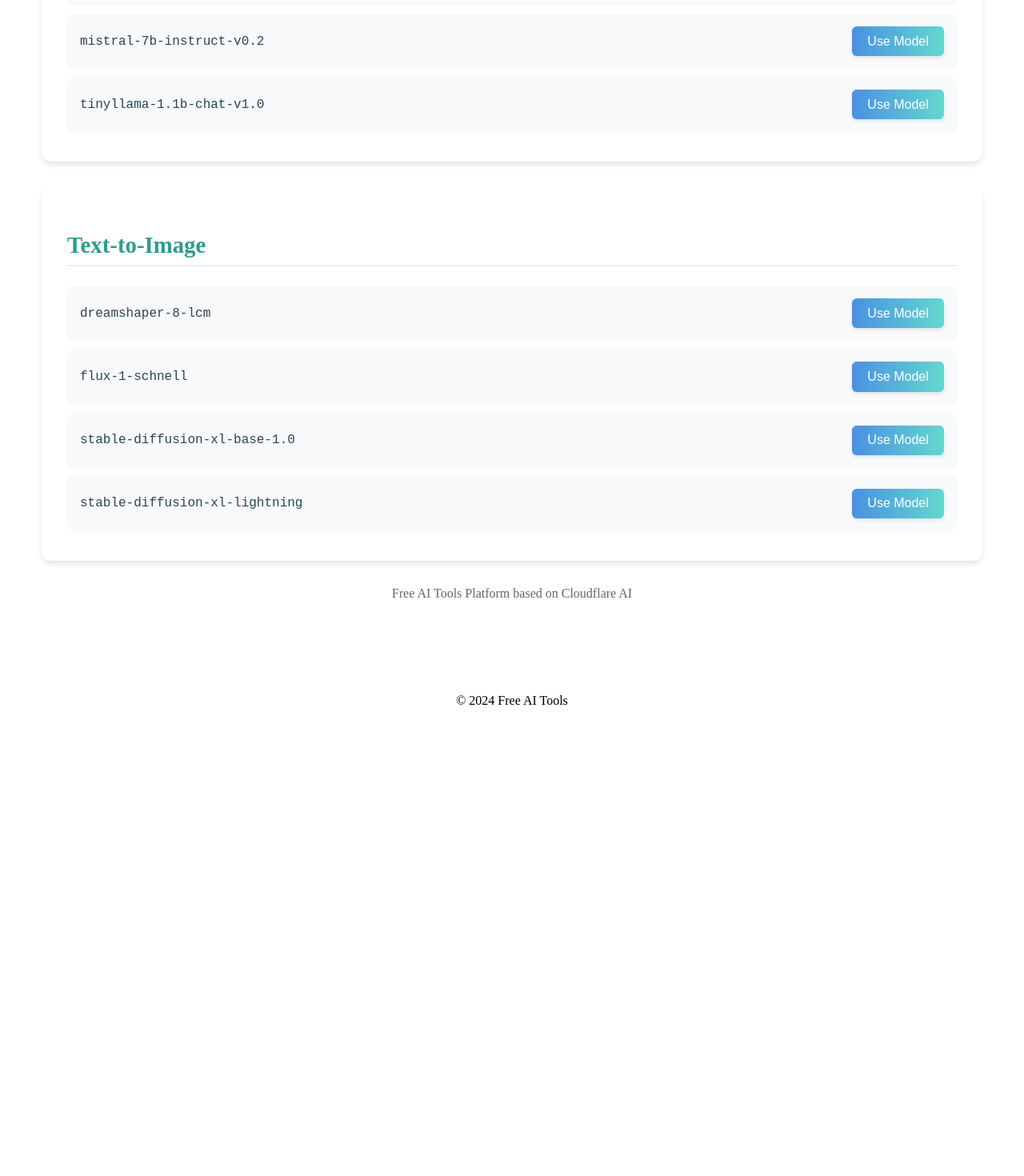
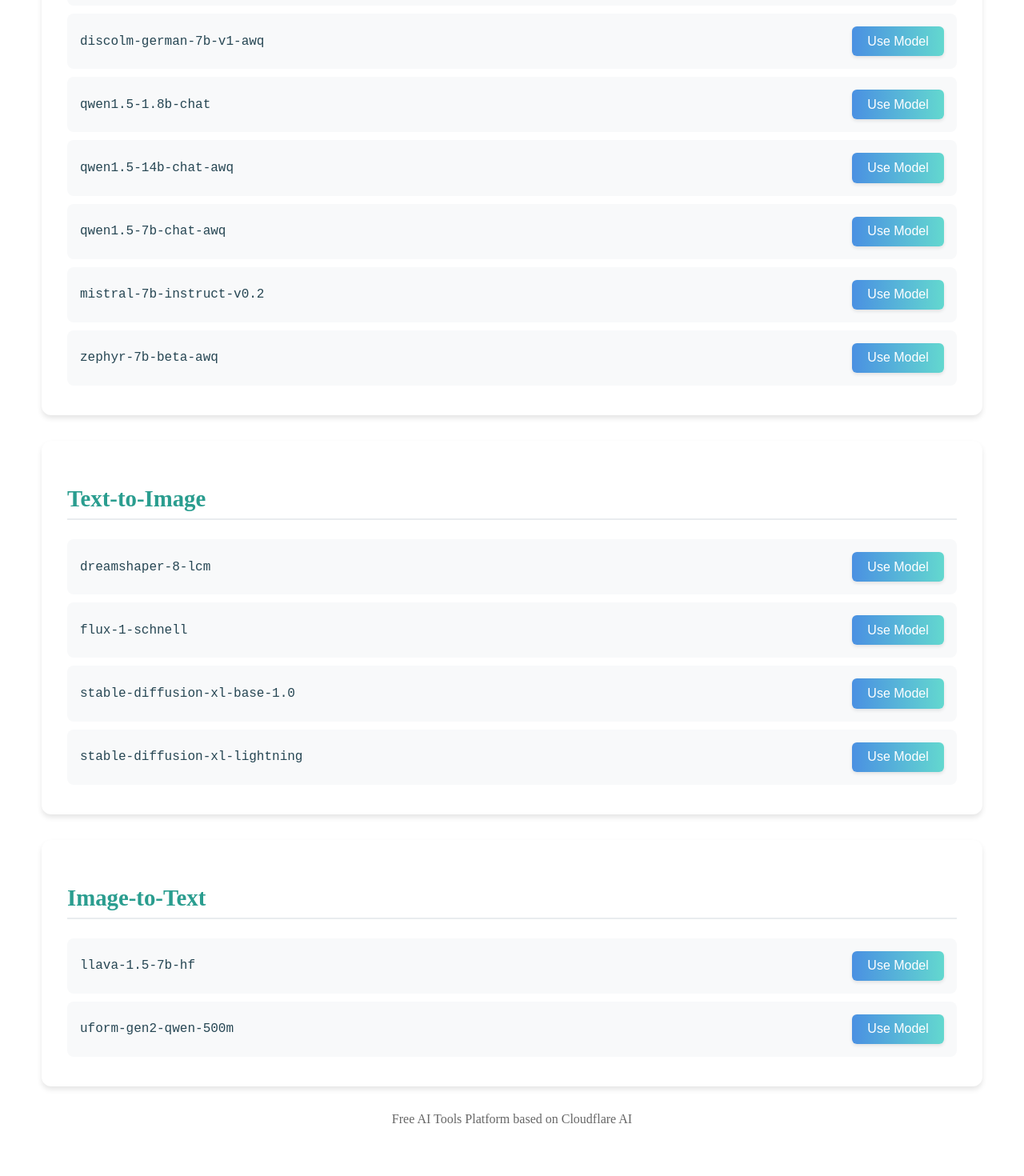
Before and after one commit to lixwen/next-freeaitools, a Next.js app: page /pages/tools in a window 1280 px wide. Shown: the part 980-2450 px from the top of the page at 80% size. Before the commit the page ends 1897 px from the top, so only its background shows below. Built offline with nearby package versions, Linux system fonts and the light colour scheme.

Commit message:
Adding support for image-to-text models

```diff
--- a/src/app/api/ai/route.js
+++ b/src/app/api/ai/route.js
@@ -5,19 +5,22 @@
 
 export async function POST(req) {
   try {
-    const { modelName, modelParams, messages, prompt } = await req.json();
+    const { modelName, modelParams, messages, prompt, image } =
+      await req.json();
     const modelType = getModelType(modelName);
 
     const userAccountId =
       req.headers.get("cf-account-id") || process.env.CF_ACCOUNT_ID;
     const userApiKey = req.headers.get("cf-api-key") || process.env.CF_API_KEY;
 
-    const aiRequestBody = buildPrompt(prompt, modelType, messages, modelParams);
-    console.log(
-      `type: ${modelType} model: ${modelName} aiRequestBody: ${JSON.stringify(
-        aiRequestBody
-      )}`
+    const aiRequestBody = buildPrompt(
+      prompt,
+      modelType,
+      messages,
+      modelParams,
+      image
     );
+    console.log(`type: ${modelType} model: ${modelName} prompt: ${prompt}`);
 
     switch (modelType) {
       case "Text-to-Image":
@@ -57,6 +60,33 @@
         );
 
       case "Image-to-Text":
+        const imgToTextResponse = await fetch(
+          `https://api.cloudflare.com/client/v4/accounts/${userAccountId}/ai/run/${modelName}`,
+          {
+            method: "POST",
+            body: JSON.stringify(aiRequestBody),
+            headers: {
+              "Content-Type": "application/json",
+              Authorization: `Bearer ${userApiKey}`,
+            },
+          }
+        );
+
+        if (!imgToTextResponse.ok) {
+          const error = await imgToTextResponse.json();
+          throw new Error(error.errors?.[0]?.message || "API request failed");
+        }
+
+        const result = await imgToTextResponse.json();
+
+        return NextResponse.json(
+          {
+            type: "text",
+            response: result.result.description,
+          },
+          { status: 200 }
+        );
+
       case "Text Generation":
       default:
         const response = await fetch(
@@ -94,9 +124,23 @@
 }
 
 // buildPrompt 函数修改
-function buildPrompt(prompt, modelType, messages = null, modelParams = null) {
+function buildPrompt(
+  prompt,
+  modelType,
+  messages = null,
+  modelParams = null,
+  image = null
+) {
   if (modelType === "Text-to-Image") {
     return {
+      prompt: prompt,
+      ...modelParams,
+    };
+  }
+
+  if (modelType === "Image-to-Text") {
+    return {
+      image: image,
       prompt: prompt,
       ...modelParams,
     };
--- a/src/app/data/modelsData.js
+++ b/src/app/data/modelsData.js
@@ -70,14 +70,7 @@
   },
 ];
 
-export const models = [
-  {
-    title: "Text Generation",
-    models: [
-      {
-        id: "@cf/meta/llama-3.1-8b-instruct",
-        name: "llama-3.1-8b-instruct",
-        params: [
+const textModelParams = [
   {
     name: "temperature",
     type: "slider",
@@ -93,8 +86,7 @@
     name: "max_tokens",
     type: "number",
     label: "Max Tokens",
-            description:
-              "The maximum number of tokens to generate in the response",
+    description: "The maximum number of tokens to generate in the response",
     default: 1024,
     min: 1,
     max: 4096,
@@ -146,8 +138,7 @@
     name: "presence_penalty",
     type: "slider",
     label: "Presence Penalty",
-            description:
-              "Increases the likelihood of the model introducing new topics",
+    description: "Increases the likelihood of the model introducing new topics",
     default: 0,
     min: 0,
     max: 2,
@@ -162,57 +153,88 @@
     min: 1,
     max: 9999999999,
   },
-        ],
+];
+
+export const models = [
+  {
+    title: "Text Generation",
+    models: [
+      {
+        id: "@cf/meta/llama-3.1-8b-instruct",
+        name: "llama-3.1-8b-instruct",
+        params: textModelParams,
       },
       {
         id: "@cf/meta/llama-2-7b-chat-fp16",
         name: "llama-2-7b-chat-fp16",
-        params: [],
+        params: textModelParams,
+      },
+      // @cf/meta/llama-3.1-70b-instruct
+      {
+        id: "@cf/meta/llama-3.1-70b-instruct",
+        name: "llama-3.1-70b-instruct",
+        params: textModelParams,
       },
       {
         id: "@cf/meta-llama/llama-2-7b-chat-hf-lora",
         name: "llama-2-7b-chat-hf-lora",
-        params: [],
+        params: textModelParams,
+      },
+      {
+        id: "@hf/thebloke/llama-2-13b-chat-awq",
+        name: "llama-2-13b-chat-awq",
+        params: textModelParams,
+      },
+      {
+        id: "@cf/tinyllama/tinyllama-1.1b-chat-v1.0",
+        name: "tinyllama-1.1b-chat-v1.0",
+        params: textModelParams,
       },
       {
         id: "@hf/thebloke/deepseek-coder-6.7b-base-awq",
         name: "deepseek-coder-6.7b-base-awq",
-        params: [],
+        params: textModelParams,
       },
       {
         id: "@hf/thebloke/deepseek-coder-6.7b-instruct-awq",
         name: "deepseek-coder-6.7b-instruct-awq",
-        params: [],
+        params: textModelParams,
       },
       {
         id: "@cf/deepseek-ai/deepseek-math-7b-instruct",
         name: "deepseek-math-7b-instruct",
-        params: [],
+        params: textModelParams,
       },
       {
         id: "@cf/thebloke/discolm-german-7b-v1-awq",
         name: "discolm-german-7b-v1-awq",
-        params: [],
+        params: textModelParams,
       },
+
       {
-        id: "@hf/thebloke/llama-2-13b-chat-awq",
-        name: "llama-2-13b-chat-awq",
-        params: [],
+        id: "@cf/qwen/qwen1.5-1.8b-chat",
+        name: "qwen1.5-1.8b-chat",
+        params: textModelParams,
       },
       {
         id: "@cf/qwen/qwen1.5-14b-chat-awq",
         name: "qwen1.5-14b-chat-awq",
-        params: [],
+        params: textModelParams,
+      },
+      {
+        id: "@cf/qwen/qwen1.5-7b-chat-awq",
+        name: "qwen1.5-7b-chat-awq",
+        params: textModelParams,
       },
       {
         id: "@hf/mistral/mistral-7b-instruct-v0.2",
         name: "mistral-7b-instruct-v0.2",
-        params: [],
+        params: textModelParams,
       },
       {
-        id: "@cf/tinyllama/tinyllama-1.1b-chat-v1.0",
-        name: "tinyllama-1.1b-chat-v1.0",
-        params: [],
+        id: "@hf/thebloke/zephyr-7b-beta-awq",
+        name: "zephyr-7b-beta-awq",
+        params: textModelParams,
       },
     ],
   },
@@ -331,7 +353,8 @@
             name: "seed",
             type: "number",
             label: "Random Seed",
-            description: "Random seed for reproducibility of the image generation",
+            description:
+              "Random seed for reproducibility of the image generation",
             default: -1,
             min: -1,
             max: 2147483647,
@@ -350,8 +373,51 @@
       },
     ],
   },
+  {
+    title: "Image-to-Text",
+    models: [
+      {
+        id: "@cf/llava-hf/llava-1.5-7b-hf",
+        name: "llava-1.5-7b-hf",
+        params: [
+          {
+            name: "max_tokens",
+            type: "number",
+            label: "Max Tokens",
+            description: "The maximum number of tokens to generate in the response",
+            default: 512,
+            min: 1,
+            max: 4096,
+          },
+          {
+            name: "temperature",
+            type: "slider",
+            label: "Temperature",
+            description: "Controls the randomness of the output",
+            default: 0.6,
+          },
+        ],
+        visionSupported: true,
+      },
+      {
+        id: "@cf/unum/uform-gen2-qwen-500m",
+        name: "uform-gen2-qwen-500m",
+        params: [
+          {
+            name: "max_tokens",
+            type: "number",
+            label: "Max Tokens",
+            description: "The maximum number of tokens to generate in the response",
+            default: 512,
+            min: 1,
+            max: 4096,
+          },
+        ],
+        visionSupported: true,
+      },
+    ],
+  },
 ];
-
 
 export function getModelType(modelId) {
   for (const category of models) {
```
Also changed, not shown: src/app/components/ChatInterface.js (+67 -4 lines). Lines whose indentation alone changed are shown as unchanged.
